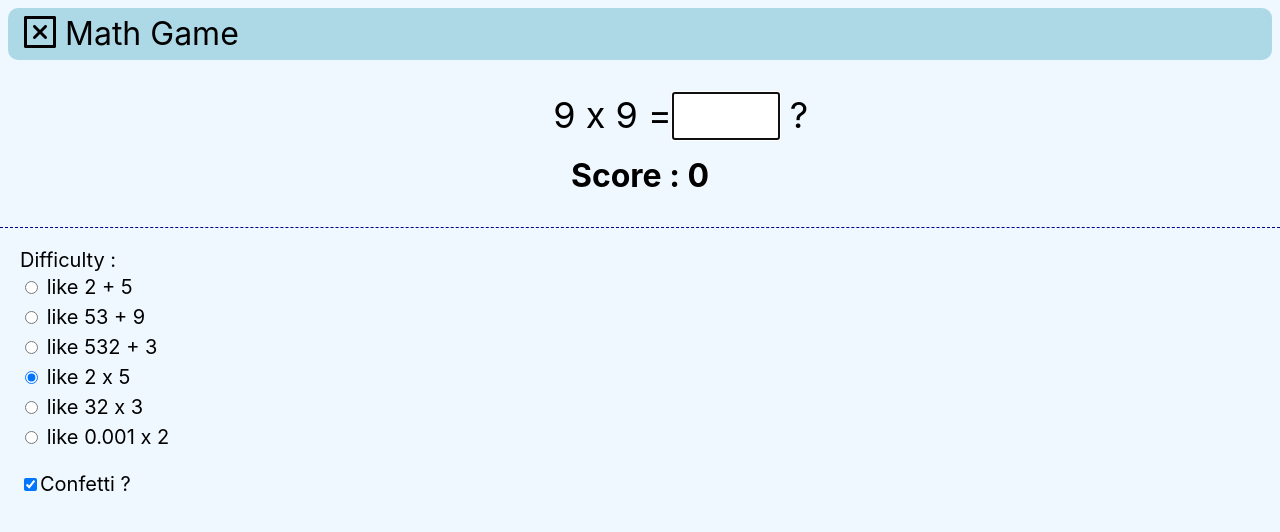
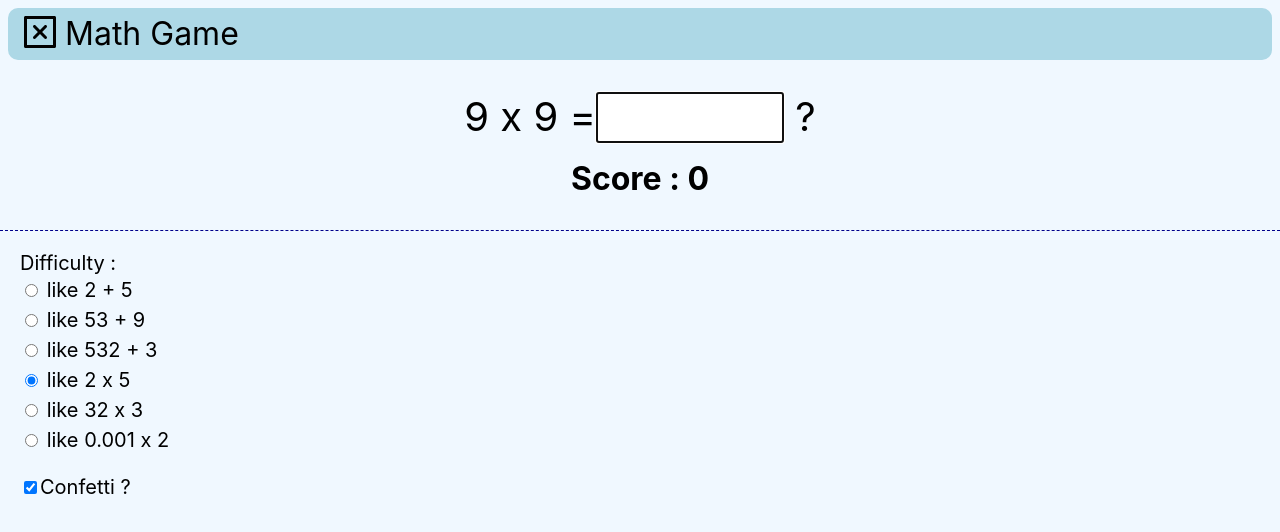
Before and after one commit to paulgreg/math-game, a React (Create React App) app: page / in a window 1280 px wide. Shown: the top 532 px of the page. Built offline with nearby package versions, Linux system fonts and the light colour scheme.

Commit message:
Add some media query for small and big screens

```diff
--- a/src/components/Question.css
+++ b/src/components/Question.css
@@ -1,17 +1,38 @@
 .question {
     width: 100%;
+    font-size: 34px;
     text-align: center;
-    font-size: 36px;
 }
 
 .question-q {
     display: inline-block;
     text-align: right;
-    width: 200px;
 }
 
 .question-answer {
-    font-size: 36px;
     width: 100px;
+    font-size: 34px;
     text-align: center;
 }
+
+@media (max-width: 320px) {
+    .question {
+        font-size: 30px;
+    }
+
+    .question-answer {
+        width: 90px;
+        font-size: 30px;
+    }
+}
+
+@media (min-width: 500px) {
+    .question {
+        font-size: 40px;
+    }
+
+    .question-answer {
+        width: 180px;
+        font-size: 40px;
+    }
+}
--- a/src/components/Question.js
+++ b/src/components/Question.js
@@ -34,7 +34,7 @@ export default function Question({
                 autoFocus
                 pattern="[\.,0-9]*"
                 inputMode="numeric"
-                maxLength="6"
+                maxLength="8"
             />{' '}
             ?
         </div>
```
